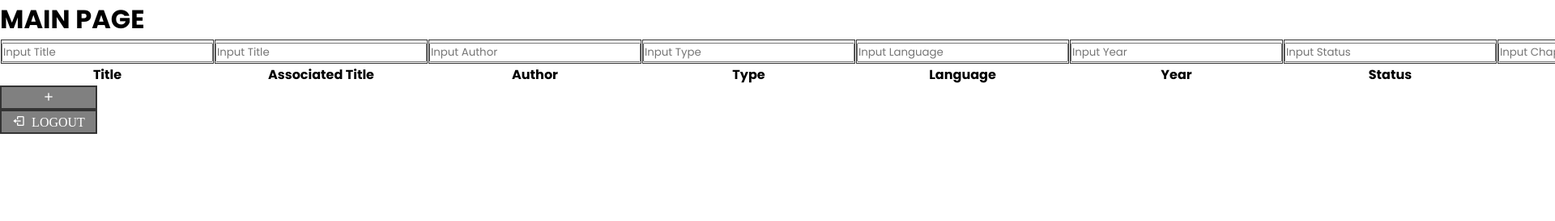
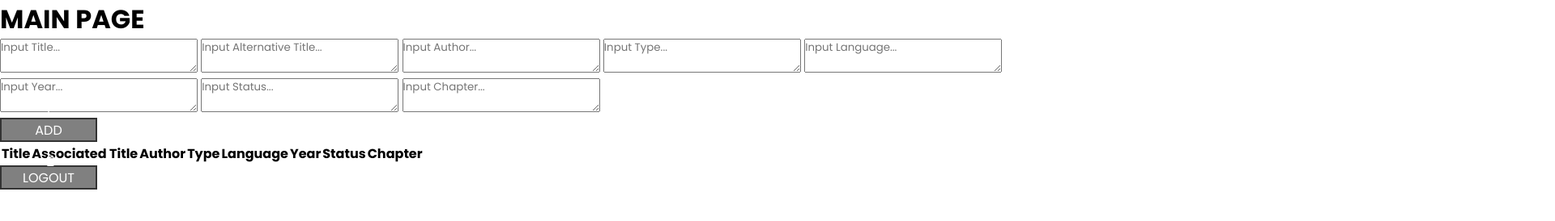
Before and after one commit to Sorasouki/Novel-Rememberer, a plain HTML site: page mainpage.html in a window 1280 px wide. Shown: the top 274 px of the page at 81% size, 1920 px wide, since content can reach past the window. Drawn offline with nearby package versions, Linux system fonts and the light colour scheme; no server answers.

Commit message:
Update mainpage.html

```diff
--- a/mainpage.html
+++ b/mainpage.html
@@ -5,50 +5,56 @@
     <meta charset="UTF-8">
     <meta name="viewport" content="width=device-width, initial-scale=1.0">
     <title>MAIN PAGE</title>
-        <script type="module" src="javascript2.js"></script>
+    <script type="module" src="mainpage.js"></script>
     <link rel="stylesheet" href="style.css">
-        <link
-            href='https://unpkg.com/boxicons@2.1.4/css/boxicons.min.css'
-            rel='stylesheet'>
+    <link href='https://unpkg.com/boxicons@2.1.4/css/boxicons.min.css' rel='stylesheet'>
 </head>
 
-    <body>
+<body class="mainpage">
+    <div class="items">
         <h1>MAIN PAGE</h1>
-        <table cellspacing="1">
+        <div>
+            <textarea class="text-input" id="title" type="text" value="" placeholder="Input Title..."></textarea>
+            <textarea class="text-input" id="title2" type="text" value=""
+                placeholder="Input Alternative Title..."></textarea>
+            <textarea class="text-input" id="author" type="text" value="" placeholder="Input Author..."></textarea>
+            <textarea class="text-input" id="type" type="text" value="" placeholder="Input Type..."></textarea>
+            <textarea class="text-input" id="language" type="text" value="" placeholder="Input Language..."></textarea>
+            <textarea class="text-input" id="year" type="text" value="" placeholder="Input Year..."></textarea>
+            <textarea class="text-input" id="status" type="text" value="" placeholder="Input Status..."></textarea>
+            <textarea class="text-input" id="chapter" type="text" value="" placeholder="Input Chapter..."></textarea>
+        </div>
+
+
+        <nav class="addBtn" onclick="getUserData()">
+            <span class="add-button" id="add">ADD</span>
+            <i class='bx bx-plus'></i>
+        </nav>
+
+        <table class="table-box">
+            <thead>
+                <tr class="box-data">
+                    <th class="table-head">Title</th>
+                    <th class="table-head">Associated Title</th>
+                    <th class="table-head">Author</th>
+                    <th class="table-head">Type</th>
+                    <th class="table-head">Language</th>
+                    <th class="table-head">Year</th>
+                    <th class="table-head">Status</th>
+                    <th class="table-head">Chapter</th>
+                </tr>
+            </thead>
             <tbody id="entries">
-                <tr>
-                    <td id = "input-text"><input id="title" type="text" value="" placeholder="Input Title"></td>
-                    <td id = "input-text"><input id="title2" type="text" value="" placeholder="Input Title"></td>
-                    <td id = "input-text"><input id="author" type="text" value="" placeholder="Input Author"></td>
-                    <td id = "input-text"><input id="type" type="text" value="" placeholder="Input Type"></td>
-                    <td id = "input-text"><input id="language" type="text" value="" placeholder="Input Language"></td>
-                    <td id = "input-text"><input id="year" type="text" value="" placeholder="Input Year"></td>
-                    <td id = "input-text"><input id="status" type="text" value="" placeholder="Input Status"></td>
-                    <td id = "input-text"><input id="chapter" type="text" value="" placeholder="Input Chapter"></td>
-                </tr>
-                <tr>
-                    <th>Title</th>
-                    <th>Associated Title</th>
-                    <th>Author</th>
-                    <th>Type</th>
-                    <th>Language</th>
-                    <th>Year</th>
-                    <th>Status</th>
-                    <th>Chapter</th>
-                </tr>
+
             </tbody>
         </table>
-        <nav class="addBtn">
-            <span class="add-button" id="add">
-                <i class='bx bx-plus' ></i>
-            </span>
+        <nav class="logoutBtn">
+            <span class="logout-button" id="logout">LOGOUT</span>
+            <i class='bx bx-log-out'></i>
         </nav>
 
-        <nav class="logoutBtn">
-            <span class="logout-button" id="logout">
-                <i class='bx bx-log-out'> LOGOUT</i>
-            </span>
-        </nav>
+
+    </div>
 </body>
 
 </html>
```
Lines whose indentation alone changed are shown as unchanged.
